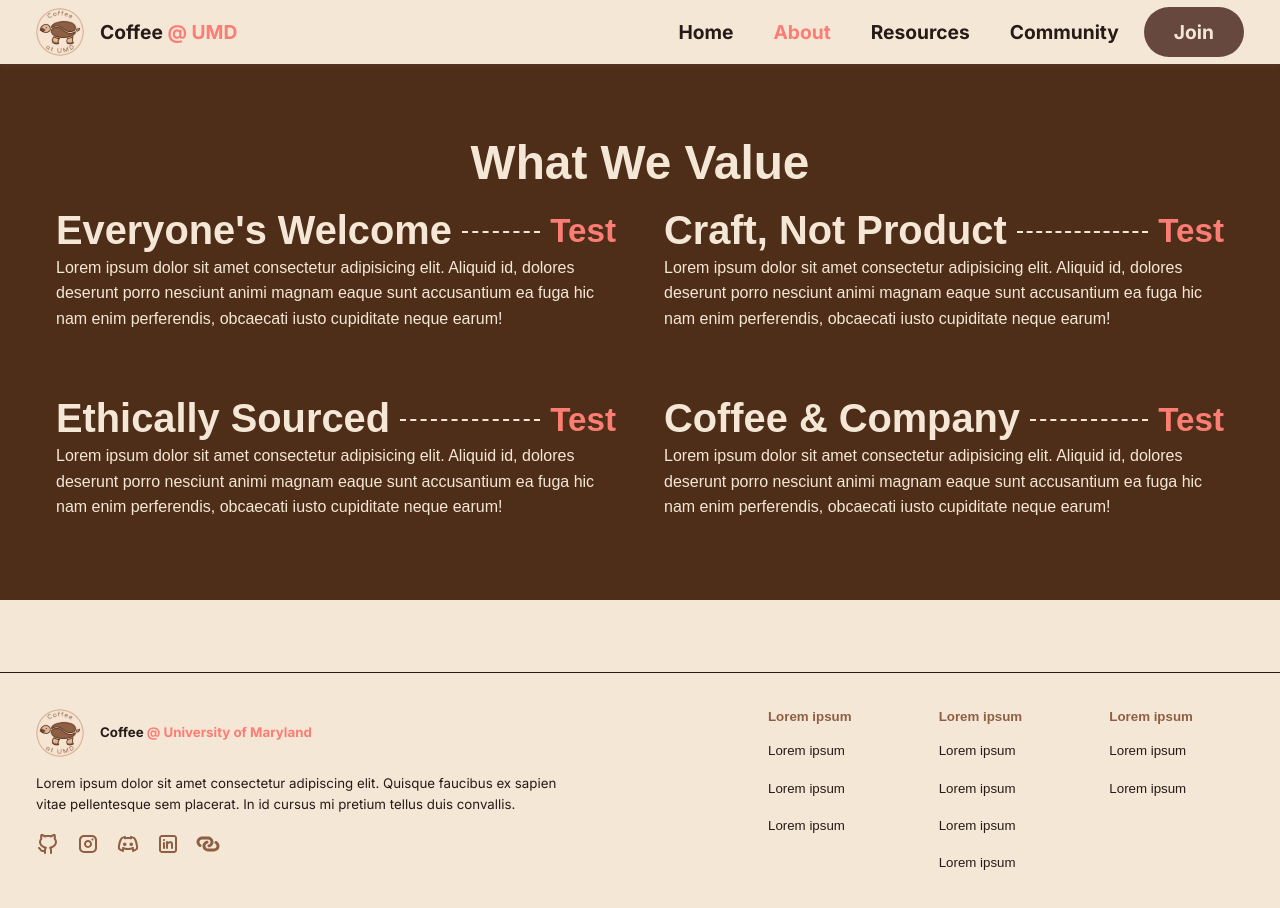
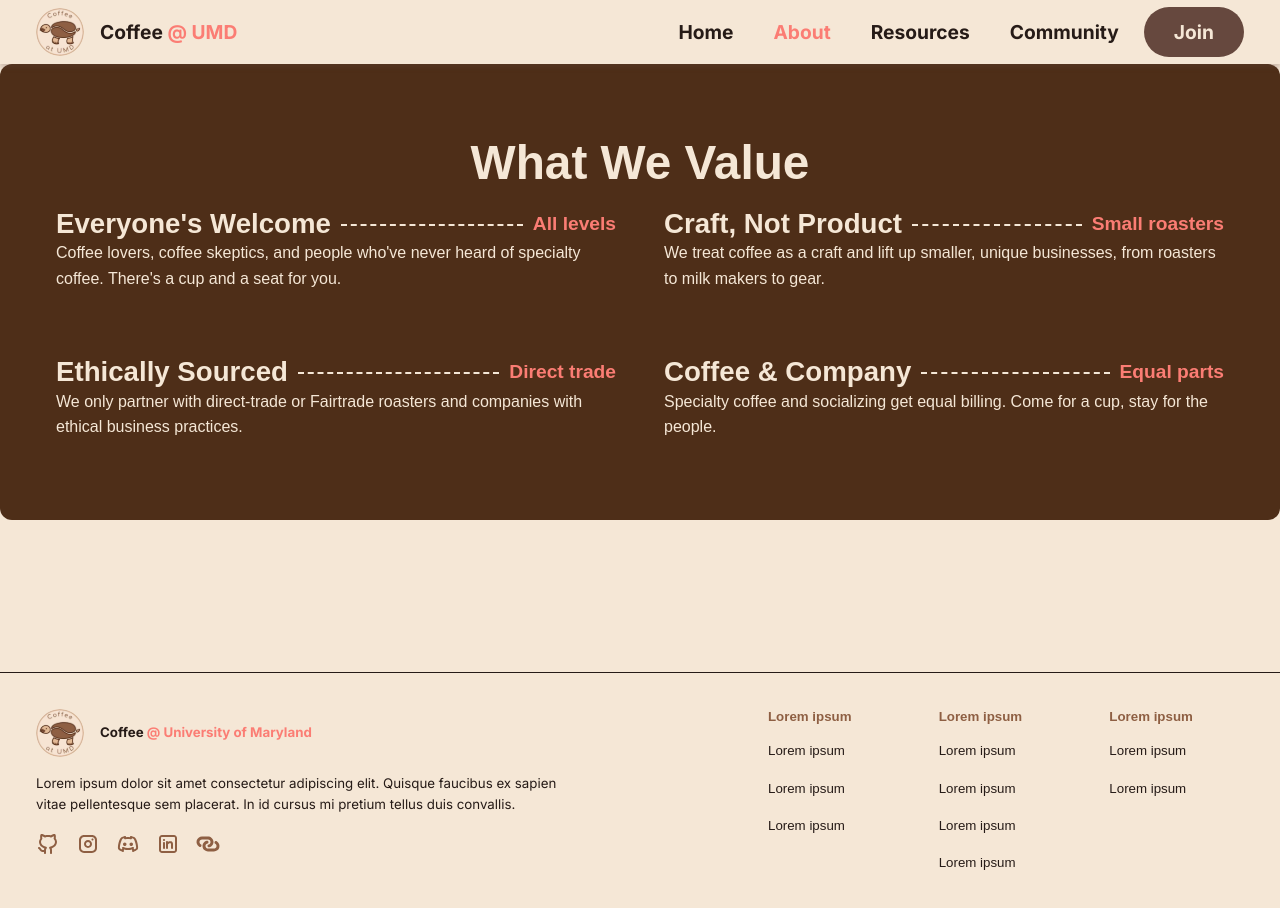
Before and after one commit to Open-Sourcery-UMD/umdcoffee, a React (Vite) app: page /about in a window 1280 px wide. Built offline with nearby package versions, Linux system fonts and the light colour scheme.

Commit message:
Finished text elements.

```diff
--- a/src/components/Mission.css
+++ b/src/components/Mission.css
@@ -4,6 +4,7 @@
     padding: 56px;
     padding-bottom: 64px;
     gap: 40px;
+    border-radius: 12px;
 }
 
 .primary-color {
--- a/src/components/Mission.tsx
+++ b/src/components/Mission.tsx
@@ -4,23 +4,23 @@ import './Mission.css';
 
 interface Props {
   title: String;
+  subtitle: String;
+  content: String;
 }
 
 function MenuItem(props: Props) {
   return (
     <div>
       <div style={{ display: 'flex', alignItems: 'center' }}>
-        <h2 className="primary-color" style={{ marginTop: 0 }}>
+        <h2 className="primary-color" style={{ marginTop: 0, fontSize: 27.65 }}>
           {props.title}
         </h2>
         <div className="dotted-line"></div>
-        <h3 className="subheading-color">Test</h3>
+        <h3 className="subheading-color" style={{ fontSize: 19.2 }}>
+          {props.subtitle}
+        </h3>
       </div>
-      <p className="primary-color">
-        Lorem ipsum dolor sit amet consectetur adipisicing elit. Aliquid id, dolores deserunt porro
-        nesciunt animi magnam eaque sunt accusantium ea fuga hic nam enim perferendis, obcaecati
-        iusto cupiditate neque earum!
-      </p>
+      <p className="primary-color">{props.content}</p>
     </div>
   );
 }
@@ -33,10 +33,26 @@ export default function Mission() {
           What We Value
         </h1>
         <div className="item-frame">
-          <MenuItem title="Everyone's Welcome" />
-          <MenuItem title="Craft, Not Product" />
-          <MenuItem title="Ethically Sourced" />
-          <MenuItem title="Coffee & Company" />
+          <MenuItem
+            title="Everyone's Welcome"
+            subtitle="All levels"
+            content="Coffee lovers, coffee skeptics, and people who've never heard of specialty coffee. There's a cup and a seat for you."
+          />
+          <MenuItem
+            title="Craft, Not Product"
+            subtitle="Small roasters"
+            content="We treat coffee as a craft and lift up smaller, unique businesses, from roasters to milk makers to gear."
+          />
+          <MenuItem
+            title="Ethically Sourced"
+            subtitle="Direct trade"
+            content="We only partner with direct-trade or Fairtrade roasters and companies with ethical business practices."
+          />
+          <MenuItem
+            title="Coffee & Company"
+            subtitle="Equal parts"
+            content="Specialty coffee and socializing get equal billing. Come for a cup, stay for the people."
+          />
         </div>
       </section>
     </>
```
